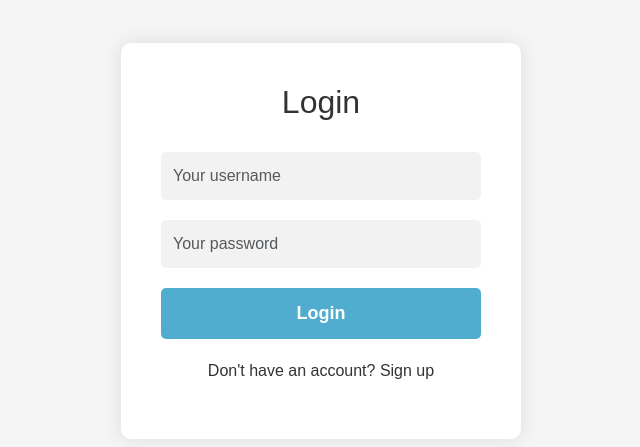
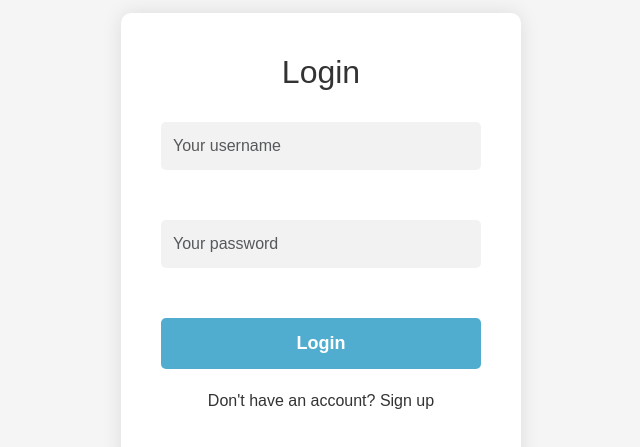
Before and after one commit to Sohan40/AnnounceProj_Frontend, a React (Vite) app in the folder Project/: page /login in a window 1280 px wide. Shown: the part 159-606 px from the top of the page, without its empty margins (319-959 px from the left). Built offline with nearby package versions, Linux system fonts and the light colour scheme.

Commit message:
Login Page Validation

```diff
--- a/Project/package.json
+++ b/Project/package.json
@@ -12,6 +12,7 @@
   "dependencies": {
     "react": "^18.2.0",
     "react-dom": "^18.2.0",
+    "react-hook-form": "^7.45.1",
     "react-router-dom": "^6.14.1"
   },
   "devDependencies": {
--- a/Project/src/components/Login.css
+++ b/Project/src/components/Login.css
@@ -82,3 +82,9 @@
 .login-box a:hover {
     color: #4caf50;
 }
+
+.valid{
+    position: relative;
+    bottom:20px;
+    color:red;
+}
--- a/Project/src/components/Login.jsx
+++ b/Project/src/components/Login.jsx
@@ -1,5 +1,8 @@
 import "./Login.css"
+import {useForm} from "react-hook-form";
 export default function Login() {
+    const { register, formState: { errors }, handleSubmit } = useForm();
+    const onSubmit = (data) => console.log(data);
     return (
         <div className="login">
             <div className="container">
@@ -7,15 +10,21 @@ export default function Login() {
             <div className="col-md-6">
                 <div className="login-box">
                     <h2>Login</h2>
-                    <form className="w-100">
-                        <div className="mb-3">
-                            <input type="text" className="form-control" name="username" id="username" placeholder="Your username"/>
+                    <form className="w-100" onSubmit={handleSubmit(onSubmit)}>
+                        <div className="mb-2">
+                            <input  {...register("username", { required: "username required" })}
+                            style={{backgroundColor: errors.username?.type === 'required' && 'rgba(255, 110,110,0.553)'}}
+                            aria-invalid={errors.firstName ? "true" : "false"}
+                            type="text" className="form-control" name="username" id="username" placeholder="Your username"/>
+                            {errors.username?.type === 'required' ?  <small className="valid" ><i className="fa-solid fa-triangle-exclamation"></i> username is required</small> :<div style={{height:"22px"}}></div> }
 
                         </div>
 
-                        <div className="mb-3">
-                            <input type="text" className="form-control" name="password" id="password" placeholder="Your password"/>
-
+                        <div className="mb-2">
+                            <input {...register("password", { required: true })}
+                            style={{backgroundColor: errors.password?.type === 'required' && 'rgba(255, 110,110,0.553)'}}
+                            type="text" className="form-control" name="password" id="password" placeholder="Your password"/>
+                            {errors.password?.type === 'required' ? <small className="valid"><i className="fa-solid fa-triangle-exclamation"></i> password is required</small>:<div style={{height:"22px"}}></div>}
                         </div>
 
                         <input type="submit" value="Login"/>
```
Also changed, not shown: 1 other file (tests, documents, lock files or other folders).
